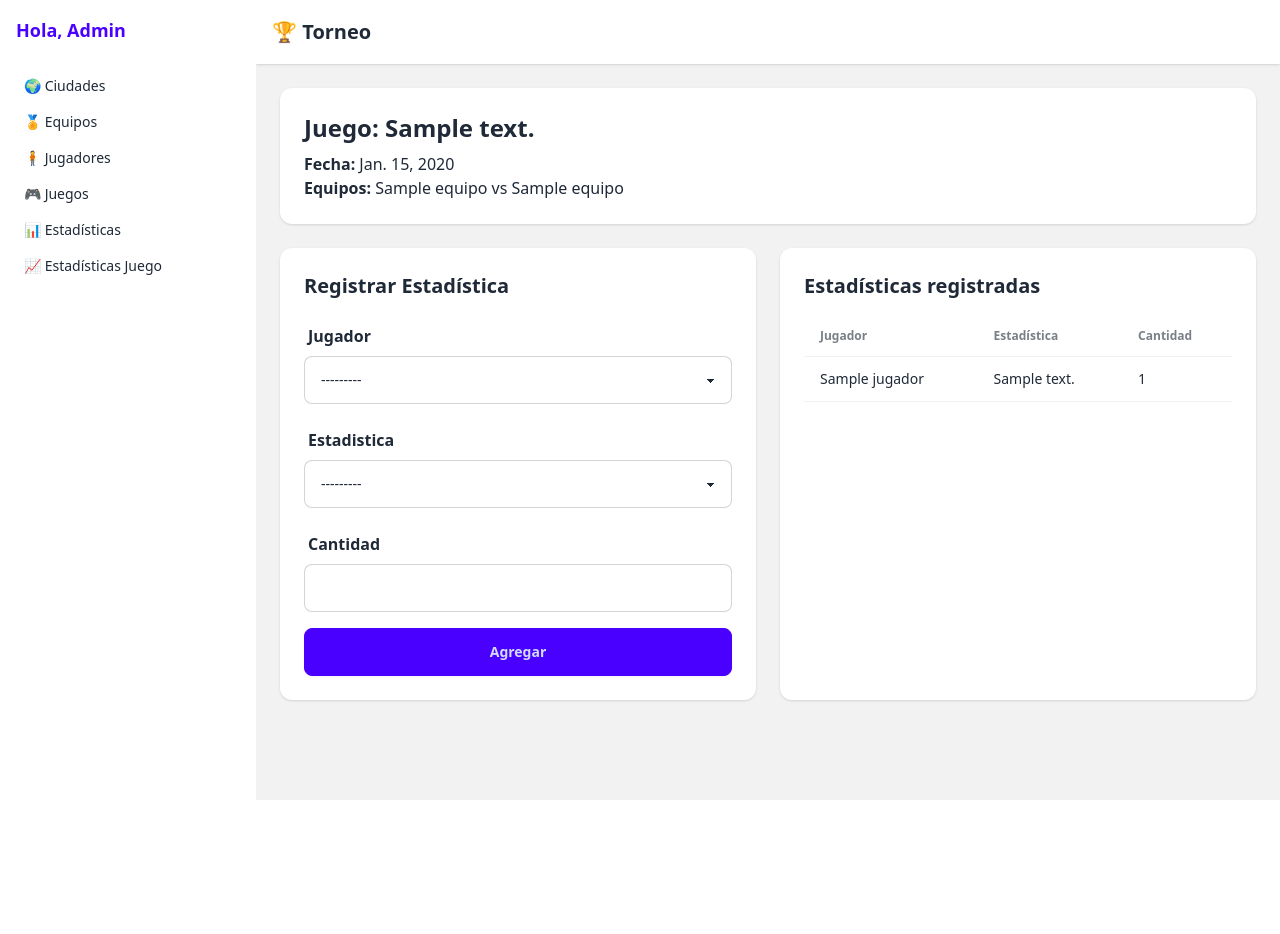
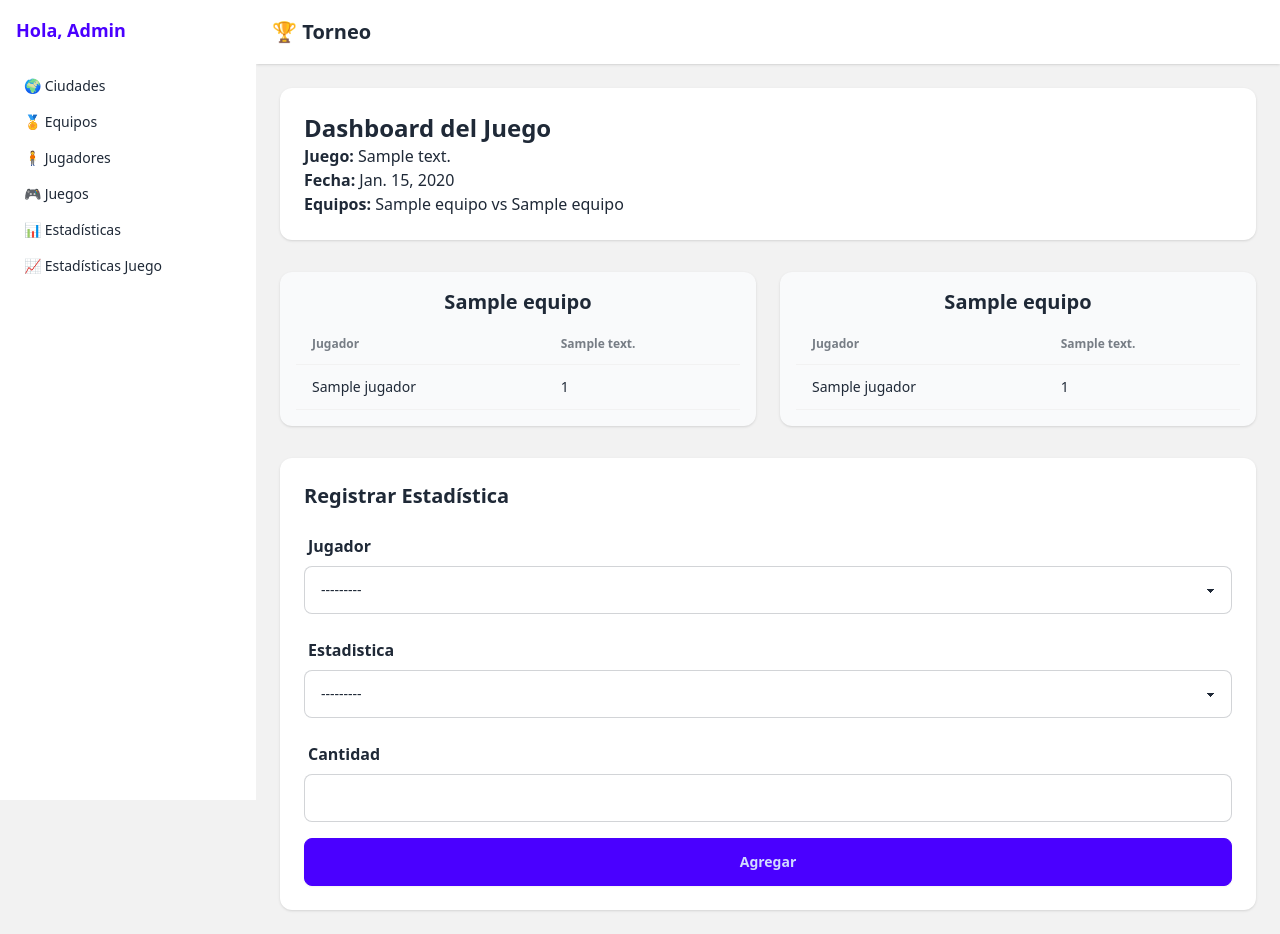
Before and after one commit to RayNunez31/AsignacionFinal, a Django app: a page that uses core/Templates/core/juego_dashboard.html in a window 1280 px wide. Before the commit the page ends 800 px from the top, so only its background shows below. Run offline with Django 5.2, Linux system fonts and the light colour scheme; tables that the repository leaves empty hold one stand-in row (values such as "Sample post"); some libraries are stand-ins or nearby versions.

Commit message:
Falta Meno

```diff
--- a/core/Templates/core/estadisticajuego_list.html
+++ b/core/Templates/core/estadisticajuego_list.html
@@ -3,7 +3,6 @@
 <div class="max-w-7xl mx-auto space-y-6">
   <div class="flex items-center justify-between mb-6">
     <h1 class="text-4xl font-bold">Estadísticas de Juego</h1>
-    <a href="{% url 'estadisticajuego-create' %}" class="btn btn-primary">+ Registrar Estadística</a>
   </div>
 
   <div class="overflow-x-auto bg-base-100 shadow-lg rounded-xl">
--- a/core/Templates/core/juego_dashboard.html
+++ b/core/Templates/core/juego_dashboard.html
@@ -1,24 +1,96 @@
 {% extends 'core/base.html' %}
 {% block content %}
-<div class="space-y-6 max-w-6xl mx-auto">
-  <div class="bg-white p-6 shadow rounded-xl">
-    <h2 class="text-2xl font-bold mb-2">Juego: {{ juego.descripcion }}</h2>
+<div class="max-w-6xl mx-auto space-y-8">
+
+  <!-- Información del juego -->
+  <div class="bg-white shadow p-6 rounded-xl">
+    <h2 class="text-2xl font-bold">Dashboard del Juego</h2>
+    <p><strong>Juego:</strong> {{ juego.descripcion }}</p>
     <p><strong>Fecha:</strong> {{ juego.fecha }}</p>
     <p><strong>Equipos:</strong> {{ juego.equipo_a }} vs {{ juego.equipo_b }}</p>
   </div>
 
+  <!-- Tablas de estadísticas de los equipos -->
   <div class="grid grid-cols-1 md:grid-cols-2 gap-6">
-    <div class="bg-white p-6 shadow rounded-xl">
+
+    <!-- Equipo A -->
+    <div class="bg-gray-50 p-4 rounded-xl shadow">
+      <h3 class="text-xl font-semibold mb-2 text-center">{{ equipo_a_nombre }}</h3>
+
+      {% if equipo_a_estadisticas %}
+        <div class="overflow-auto">
+          <table class="table table-zebra w-full text-sm">
+            <thead>
+              <tr>
+                <th>Jugador</th>
+                {% for tipo in tipos_estadistica %}
+                  <th>{{ tipo.descripcion }}</th>
+                {% endfor %}
+              </tr>
+            </thead>
+            <tbody>
+              {% for fila in equipo_a_estadisticas %}
+              <tr>
+                <td>{{ fila.jugador }}</td>
+                {% for stat in fila.estadisticas %}
+                  <td>{{ stat.cantidad }}</td>
+                {% endfor %}
+              </tr>
+              {% endfor %}
+            </tbody>
+          </table>
+        </div>
+      {% else %}
+        <p class="text-gray-500 text-center">No hay estadísticas registradas para este equipo.</p>
+      {% endif %}
+    </div>
+
+    <!-- Equipo B -->
+    <div class="bg-gray-50 p-4 rounded-xl shadow">
+      <h3 class="text-xl font-semibold mb-2 text-center">{{ equipo_b_nombre }}</h3>
+
+      {% if equipo_b_estadisticas %}
+        <div class="overflow-auto">
+          <table class="table table-zebra w-full text-sm">
+            <thead>
+              <tr>
+                <th>Jugador</th>
+                {% for tipo in tipos_estadistica %}
+                  <th>{{ tipo.descripcion }}</th>
+                {% endfor %}
+              </tr>
+            </thead>
+            <tbody>
+              {% for fila in equipo_b_estadisticas %}
+              <tr>
+                <td>{{ fila.jugador }}</td>
+                {% for stat in fila.estadisticas %}
+                  <td>{{ stat.cantidad }}</td>
+                {% endfor %}
+              </tr>
+              {% endfor %}
+            </tbody>
+          </table>
+        </div>
+      {% else %}
+        <p class="text-gray-500 text-center">No hay estadísticas registradas para este equipo.</p>
+      {% endif %}
+    </div>
+
+  </div>
+
+  <!-- Formulario para registrar estadísticas -->
+  <div class="bg-white shadow p-6 rounded-xl">
     <h3 class="text-xl font-semibold mb-4">Registrar Estadística</h3>
     <form method="post">
       {% csrf_token %}
-        <div class="space-y-4">
+      <div class="grid gap-4">
         {% for field in form %}
           <div>
             <label class="label font-semibold">{{ field.label }}</label>
             {{ field }}
             {% if field.errors %}
-              <p class="text-error text-sm">{{ field.errors.0 }}</p>
+              <p class="text-red-500 text-sm">{{ field.errors.0 }}</p>
             {% endif %}
           </div>
         {% endfor %}
@@ -27,31 +99,5 @@
     </form>
   </div>
 
-    <div class="bg-white p-6 shadow rounded-xl">
-      <h3 class="text-xl font-semibold mb-4">Estadísticas registradas</h3>
-      {% if estadisticas %}
-        <table class="table table-zebra w-full">
-          <thead>
-            <tr>
-              <th>Jugador</th>
-              <th>Estadística</th>
-              <th>Cantidad</th>
-            </tr>
-          </thead>
-          <tbody>
-            {% for e in estadisticas %}
-            <tr>
-              <td>{{ e.jugador }}</td>
-              <td>{{ e.estadistica }}</td>
-              <td>{{ e.cantidad }}</td>
-            </tr>
-            {% endfor %}
-          </tbody>
-        </table>
-      {% else %}
-        <p class="text-gray-500">No hay estadísticas registradas aún.</p>
-      {% endif %}
-    </div>
-  </div>
 </div>
 {% endblock %}
--- a/core/urls.py
+++ b/core/urls.py
@@ -9,6 +9,8 @@ from .views import (
 )
 
 urlpatterns = [
+
+
     path('ciudades/', CiudadListView.as_view(), name='ciudad-list'),
     path('ciudades/crear/', CiudadCreateView.as_view(), name='ciudad-create'),
     path('ciudades/<str:pk>/editar/', CiudadUpdateView.as_view(), name='ciudad-edit'),
--- a/core/views.py
+++ b/core/views.py
@@ -4,6 +4,10 @@ from django.views.generic import TemplateView
 from django.urls import reverse_lazy
 from .models import Ciudad, Equipo, Jugador, Juego, Estadistica, EstadisticaJuego
 from .forms import JugadorForm, JuegoForm, EstadisticaJuegoInlineForm
+from django.db import connection
+from django.shortcuts import render
+from collections import defaultdict
+from django.db.models import Sum
 
 
 class JuegoDashboardView(TemplateView):
@@ -13,27 +17,43 @@ class JuegoDashboardView(TemplateView):
         context = super().get_context_data(**kwargs)
         juego = get_object_or_404(Juego, pk=kwargs['pk'])
 
+        estadisticas = EstadisticaJuego.objects.filter(juego=juego).select_related('jugador', 'estadistica')
+
+        tipos_estadistica = Estadistica.objects.all()
         jugadores = Jugador.objects.filter(equipo__in=[juego.equipo_a, juego.equipo_b])
-        estadisticas = EstadisticaJuego.objects.filter(juego=juego)
+
+        def agrupar_estadisticas(jugadores_equipo):
+            resultado = []
+            for jugador in jugadores_equipo:
+                fila = {
+                    'jugador': jugador,
+                    'estadisticas': []
+                }
+                for tipo in tipos_estadistica:
+                    total = sum(e.cantidad for e in estadisticas if e.jugador == jugador and e.estadistica == tipo)
+                    fila['estadisticas'].append({'tipo': tipo.descripcion, 'cantidad': total})
+                resultado.append(fila)
+            return resultado
 
         context.update({
             'juego': juego,
-            'jugadores': jugadores,
-            'estadisticas': estadisticas,
             'form': EstadisticaJuegoInlineForm(juego=juego),
+            'tipos_estadistica': tipos_estadistica,
+            'equipo_a_nombre': juego.equipo_a.nombre,
+            'equipo_b_nombre': juego.equipo_b.nombre,
+            'equipo_a_estadisticas': agrupar_estadisticas(jugadores.filter(equipo=juego.equipo_a)),
+            'equipo_b_estadisticas': agrupar_estadisticas(jugadores.filter(equipo=juego.equipo_b)),
         })
         return context
 
     def post(self, request, *args, **kwargs):
         juego = get_object_or_404(Juego, pk=kwargs['pk'])
         form = EstadisticaJuegoInlineForm(request.POST, juego=juego)
-
         if form.is_valid():
-            nueva = form.save(commit=False)
-            nueva.juego = juego
-            nueva.save()
+            instancia = form.save(commit=False)
+            instancia.juego = juego
+            instancia.save()
             return redirect('juego-dashboard', pk=juego.pk)
-
         context = self.get_context_data(**kwargs)
         context['form'] = form
         return self.render_to_response(context)
```
Also changed, not shown: core/Templates/core/estadisticas_juego_procedure.html (added, +42 -0 lines), core/Templates/core/reporte_juego.html (added, +14 -0 lines). Lines whose indentation alone changed are shown as unchanged.
